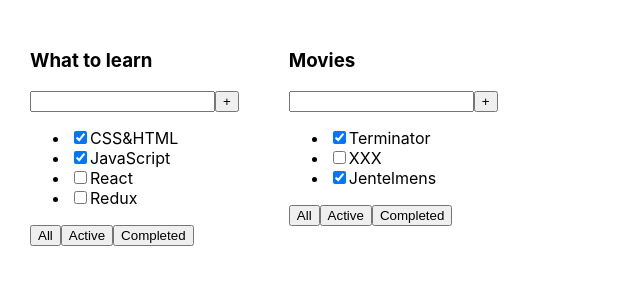
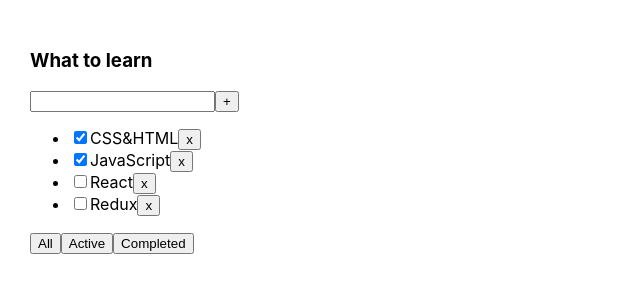
Before and after one commit to AndriiDan/ToDoList-TypeScript, a React (Create React App) app: page / in a window 1280 px wide. Shown: the top 300 px of the page, without its empty margins (0-640 px from the left). Built offline with nearby package versions, Linux system fonts and the light colour scheme.

Commit message:
Add removeTasks().

```diff
--- a/src/App.tsx
+++ b/src/App.tsx
@@ -2,26 +2,25 @@
 import './App.css';
 import { TaskType, Todolist } from './Todolist';
 
-let tasks1 = [
+// можна експортувати TaskType з Todolst.tsx, щоб tasks відповідав масиву об'єктів TaskType - мінімізує імовірність помилки при формуванні об'єктів
+// let tasks: TaskType[] = [
+let tasks: Array<TaskType> = [
   { id: 1, title: "CSS&HTML", isDone: true },
   { id: 2, title: "JavaScript", isDone: true },
   { id: 3, title: "React", isDone: false },
   { id: 4, title: "Redux", isDone: false }
 ]
 
-// можна експортувати TaskType з Todolst.tsx, щоб tasks2 відповідав масиву об'єктів TaskType - мінімізує імовірність помилки при формуванні об'єктів
-// let tasks2: TaskType[] = [
-let tasks2: Array<TaskType> = [
-  { id: 1, title: "Terminator", isDone: true },
-  { id: 2, title: "XXX", isDone: false },
-  { id: 3, title: "Jentelmens", isDone: true }
-]
+// ф-ція для видалення task
+function removeTask(id: number) {
+  tasks = tasks.filter(t => t.id !== id); // При "t.id !== id" (=true) проходить фільтрацію
+  console.log(tasks);
+}
 
 function App() {
   return (
     <div className="App">
-      <Todolist title="What to learn" tasks={tasks1} />
-      <Todolist title="Movies" tasks={tasks2} />
+      <Todolist title="What to learn" tasks={tasks} removeTask={removeTask} />
     </div>
   );
 }
--- a/src/Todolist.tsx
+++ b/src/Todolist.tsx
@@ -11,6 +11,7 @@
 type PropsType = {
   title: string
   tasks: Array<TaskType> // або task: TaskType[]
+  removeTask: Function
 }
 
 // компонент для створення Todolist
@@ -26,7 +27,7 @@
 
       <ul>
         {
-          props.tasks.map(t => <li><input type="checkbox" checked={t.isDone} /><span>{t.title}</span></li>)
+          props.tasks.map(t => <li><input type="checkbox" checked={t.isDone} /><span>{t.title}</span><button onClick={() => { props.removeTask(t.id) }}>x</button></li>)
         }
       </ul>
 
```
